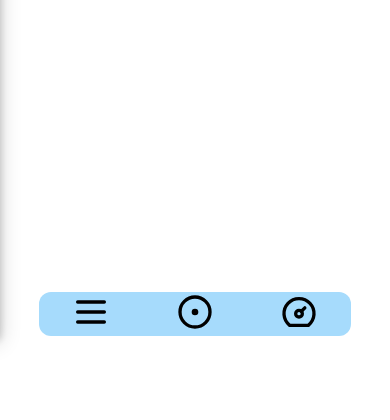
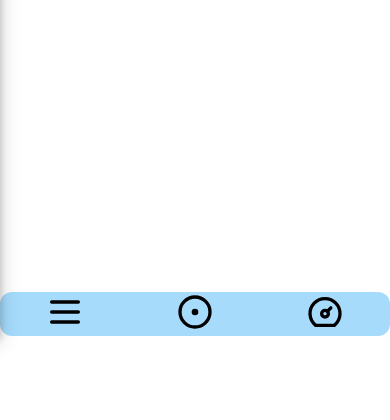
Before and after one commit to SumeetYp/ICB, a PHP site: page /portal/home.php in a window 390 px wide. Shown: the part 508-928 px from the top of the page. Run offline with PHP 8.4, Linux system fonts and the light colour scheme; the visitor is signed in with stand-in values (Sample User, id 1); data that the repository does not hold is empty.

Commit message:
Bottom Nav bar

```diff
--- a/portal/components/bottomNav.php
+++ b/portal/components/bottomNav.php
@@ -1,5 +1,5 @@
 <div class="footer_navbar">
-    <a href="./home.php">
+    <!-- <a href="./home.php"> -->
     <div class="footer_navbar_option">
         <svg xmlns="http://www.w3.org/2000/svg" class="icon icon-tabler icon-tabler-menu-2" width="24" height="24" viewBox="0 0 24 24" stroke-width="2" stroke="currentColor" fill="none" stroke-linecap="round" stroke-linejoin="round">
             <path stroke="none" d="M0 0h24v24H0z" fill="none"></path>
@@ -8,7 +8,7 @@
             <path d="M4 18l16 0"></path>
         </svg>
     </div>
-</a>
+<!-- </a> -->
 <a href="./home.php">
     <div class="footer_navbar_option">
         <svg xmlns="http://www.w3.org/2000/svg" class="icon icon-tabler icon-tabler-circle-dot" width="24" height="24" viewBox="0 0 24 24" stroke-width="2" stroke="currentColor" fill="none" stroke-linecap="round" stroke-linejoin="round">
--- a/portal/css/bottomNav.css
+++ b/portal/css/bottomNav.css
@@ -35,3 +35,9 @@
     width: var(--icon-size-ld);
     height: var(--icon-size-ld);
 }
+
+@media(max-width:900px){
+    .footer_navbar{
+        width:100vw;
+    }
+}
```
